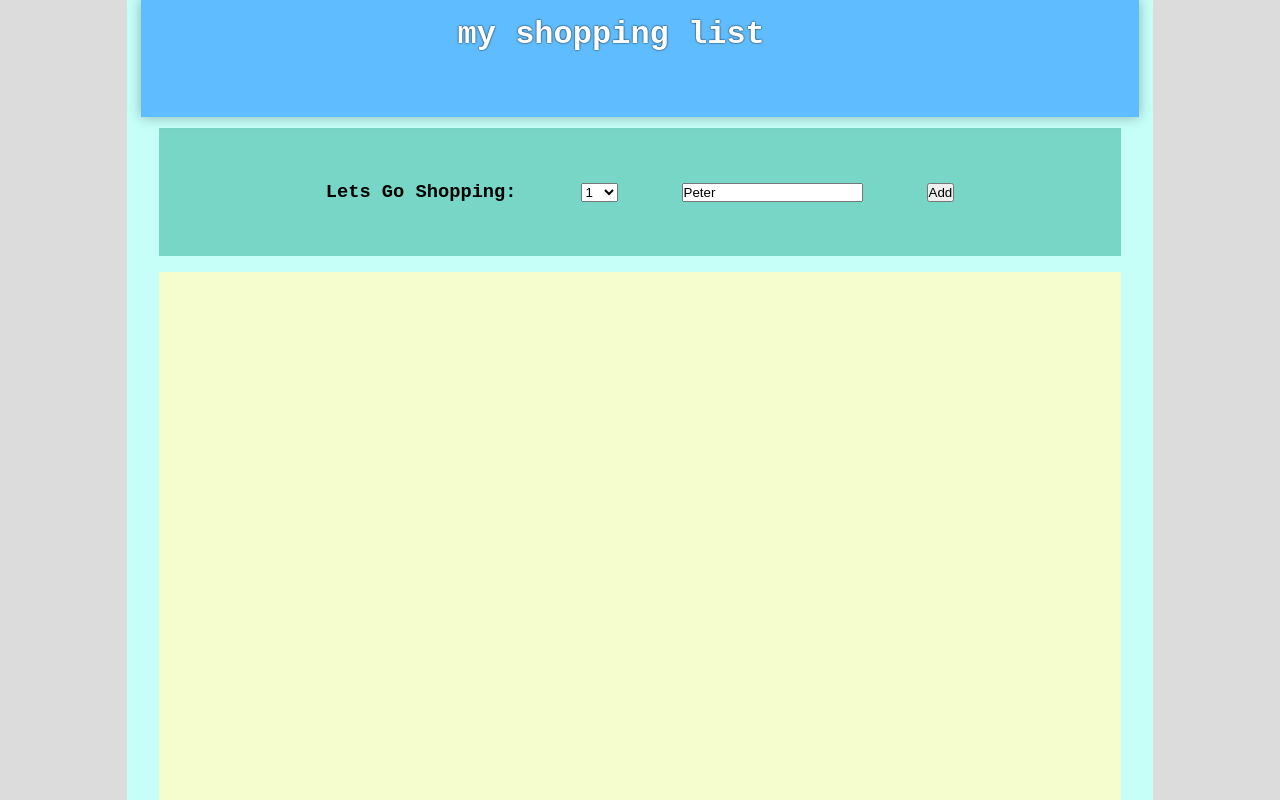
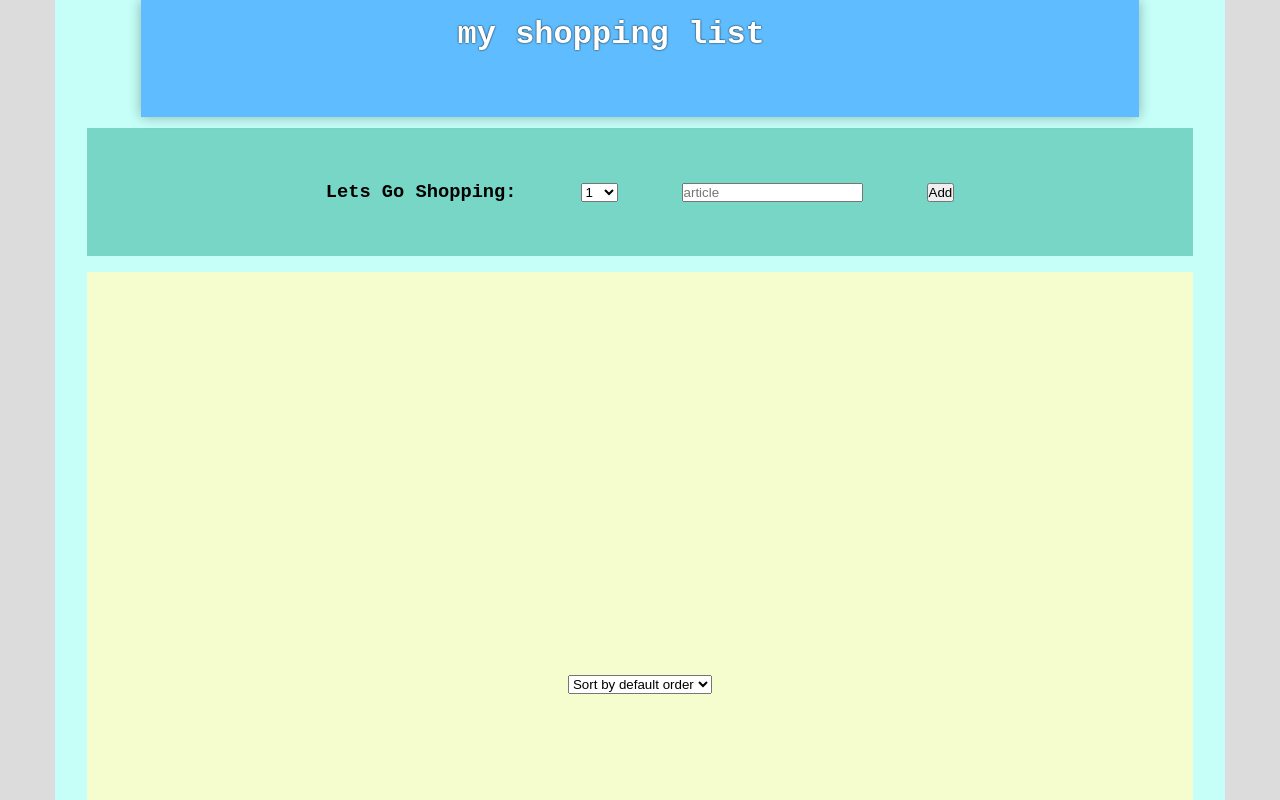
Before and after one commit to thisKonrad/my_shopping_list, a React (Vite) app in the folder my_shopping_list/: page / in a window 1280 px wide. Shown: the top 800 px of the page. Built offline with nearby package versions, Linux system fonts and the light colour scheme.

Commit message:
implemented the sort function inside the shopping list

```diff
--- a/my_shopping_list/src/App.jsx
+++ b/my_shopping_list/src/App.jsx
@@ -8,9 +8,10 @@ import { useState } from 'react'
 
 export default function App() {
 
-  const[input, setInput]= useState('Peter');
+  const[input, setInput]= useState('');
   const[quantity, setQuantity]= useState(1);
   const[items,setItems]= useState([]);
+
 
 
   function handleAddItems(item){
@@ -30,6 +31,7 @@ export default function App() {
 
   function handleSubmit(e){
     e.preventDefault();
+
     if(!input){return}
 
     const newItem ={
@@ -57,7 +59,6 @@ export default function App() {
     console.log(input)
   }
 
-
   return (<div className="app">
   <Logo/>
   <Form
--- a/my_shopping_list/src/components/ShoppingList/ShoppingList.jsx
+++ b/my_shopping_list/src/components/ShoppingList/ShoppingList.jsx
@@ -1,24 +1,52 @@
 /* :::: LIST COMPONENT :::: */
 import './shoppinglist.css';
 import Item from './Item.jsx';
+import {useState} from 'react';
 
-const initalItems = [
+/* const initalItems = [
     {id:1, description:'bananas',quantity:12, packed:false,},
     {id:2, description:'tomatoes',quantity:8, packed:false,},
     {id:3, description:'toilet paper',quantity:1, packed:true,}
 ];
+ */
 
+export default function ShoppingList({
+    items,
+    onDeleteItem,
+    onChecked}) {
 
-export default function ShoppingList({items, onDeleteItem, onChecked}) {
+    const[sorted,setSort]= useState('default');
+
+    let sortedItems = sorted;
+
+    if(sortedItems === 'default'){
+        sortedItems = items;
+    }
+    if( sortedItems === 'name'){
+        /*sort the items alphabetically:*/
+        sortedItems = items.slice().sort(
+        (a,b)=> a.input.localeCompare(b.input))
+    }
+    if( sortedItems === 'packed'){
+        sortedItems = items.slice().sort(
+        (a,b)=> Number(a.packed) - Number(b.packed))
+    }
 
     return (<div className="shopping_list">
             <ul>
-            {items.map((item)=> <Item
+            {sortedItems.map((item)=> <Item
             key ={item.id}
             item={item}
             onDeleteItem={onDeleteItem}
             onChecked={onChecked}
             />)}
             </ul>
+            <div className="sort_wrap">
+                <select value={sorted} onChange={(e)=>{setSort(e.target.value), console.log(sorted)}}>
+                <option value="default">Sort by default order</option>
+                <option value="name">Sort by article name</option>
+                <option value="packed">Sort by packed state</option>
+                </select>
+            </div>
             </div>)
 }
--- a/my_shopping_list/src/components/ShoppingList/shoppinglist.css
+++ b/my_shopping_list/src/components/ShoppingList/shoppinglist.css
@@ -1,7 +1,7 @@
 .shopping_list{
     display:flex;
     flex-direction: column;
-    justify-content: center;
+    justify-content: space-evenly;
     align-items: center;
     gap: 4rem;
     min-width: 100%;
@@ -33,3 +33,7 @@
     border: none;
     background-color: transparent;
 }
+
+.sort_wrap{
+
+}
```
